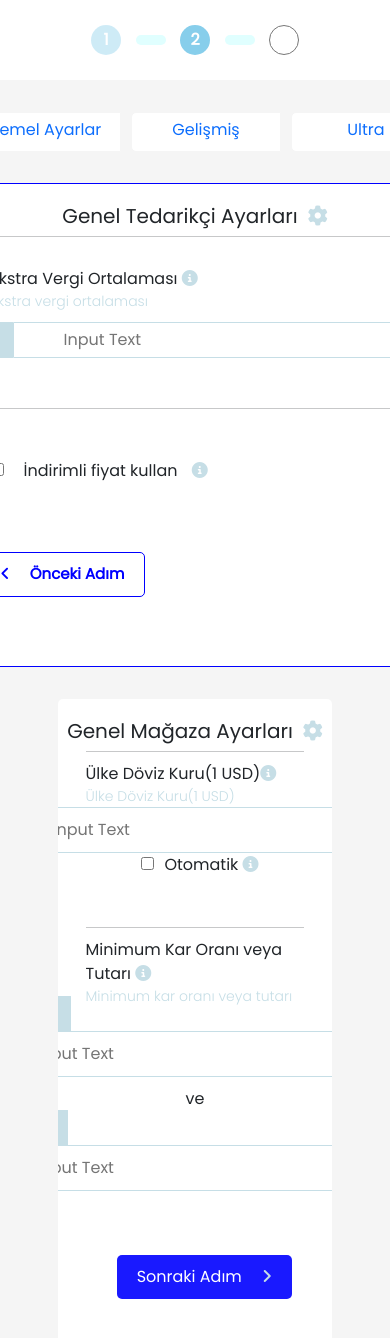
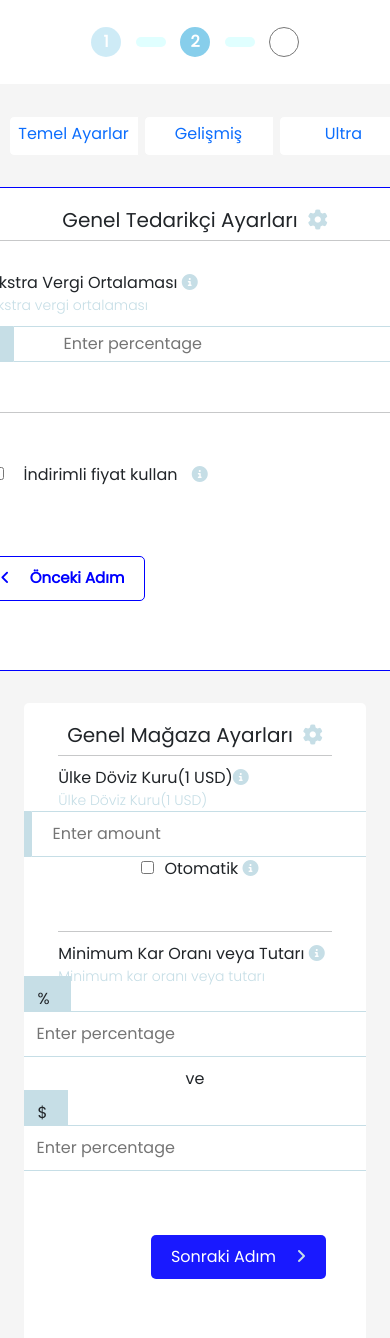
Before and after one commit to berkerkls/vue-practice, a Vue app: page /firststep in a window 390 px wide. Shown: the top 1338 px of the page. Built offline with nearby package versions, Linux system fonts and the light colour scheme.

Commit message:
last arrangements

```diff
--- a/package.json
+++ b/package.json
@@ -12,6 +12,9 @@
     "@fortawesome/free-regular-svg-icons": "^6.2.0",
     "@fortawesome/free-solid-svg-icons": "^6.2.0",
     "@fortawesome/vue-fontawesome": "^3.0.1",
+    "@vuelidate/core": "^2.0.0",
+    "@vuelidate/validators": "^2.0.0",
+    "bootstrap": "^5.2.1",
     "bootstrap-select": "^1.13.18",
     "core-js": "^3.8.3",
     "vue": "^3.2.13",
--- a/src/components/GeneralSettings.vue
+++ b/src/components/GeneralSettings.vue
@@ -13,7 +13,7 @@
                 <div class="input">
                     <div class="dollar-input">
                         <span class="dollar">$</span>
-                        <input type="text" placeholder="Input Text">
+                        <input type="number" placeholder="Enter amount">
                         <span class="also">veya</span>
                     </div>
                     <div class="automatic">
@@ -27,12 +27,12 @@
                     <div class="inputs">
                         <div class="percentage-side">
                             <span class="d-sign">%</span>
-                            <input type="text" placeholder="Input Text">
+                            <input type="number" placeholder="Enter percentage">
                             <span class="and">ve</span>
                         </div>
                         <div class="dollar-side">
                             <span class="p-sign">$</span>
-                            <input type="text" placeholder="Input Text">
+                            <input type="number" placeholder="Enter percentage">
                         </div>
                     </div>
                 </div>
@@ -258,6 +258,12 @@
         margin-left: 20px;
     }
 
+    input::-webkit-outer-spin-button,
+    input::-webkit-inner-spin-button {
+        -webkit-appearance: none;
+        margin: 0;
+    }
+
     @media only screen and (max-width: 600px) {
   .sidebar {
    display: none;
@@ -267,9 +273,15 @@
     display: none;
   }
 
+  .settings {
+    width: 100%;
+    margin: 0;
+  }
+
   .general-settings{
     display: flex;
     flex-direction: column;
+
   }
 
     .general-settings .input {
--- a/src/components/UserSettings.vue
+++ b/src/components/UserSettings.vue
@@ -21,7 +21,7 @@
                 <p class="description">Ekstra vergi ortalaması</p>
                 <div class="input">
                     <span class="percentage">%</span>
-                    <input type="text" placeholder="Input Text">
+                    <input type="number" name="percentage" placeholder="Enter percentage">
                 </div>
                 <hr>
                 <div class="check-discount">
@@ -40,10 +40,23 @@
 </template>
 
 <script>
+import { useVuelidate } from '@vuelidate/core'
+import { required, between } from "@vuelidate/validators"
+
 export default {
     name: "UserSettings",
-    components: {
-        class:"user-settings"
+    setup: () => ({ v$: useVuelidate() }),
+    data() {
+        return {
+            percentage: 0
+        }
+    },
+    validations() {
+        return {
+            percentage : {
+                between: between(20, 90)
+            }
+        }
     }
 }
 </script>
@@ -53,6 +66,7 @@ export default {
         display: flex;
         flex: 1;
         margin-top: 2rem;
+        height: 80vh;
     }
 
     .sidebar {
@@ -162,6 +176,10 @@ export default {
         border-bottom-left-radius: 0;
     }
 
+    .general-settings .input input:focus {
+        outline: 0;
+    }
+
     .general-settings .check-discount {
         width: 80%;
         margin: auto;
@@ -210,6 +228,11 @@ export default {
     .button button i {
         margin-right: 20px;
     }
+    input::-webkit-outer-spin-button,
+    input::-webkit-inner-spin-button {
+        -webkit-appearance: none;
+        margin: 0;
+    }
 
     @media only screen and (max-width: 600px) {
   .sidebar .nav-link ul {
@@ -218,11 +241,12 @@ export default {
    align-items: center;
   }
   .sidebar .nav-link ul li  {
-    margin-right: 10px;
-    width: 150px;
+    margin-right: 5px;
+    width: 130px;
     height: 40px;
     border: 1px solid #f5f5f5;
   }
+
 
   .img-circle {
     display: none;
--- a/src/main.js
+++ b/src/main.js
@@ -1,5 +1,7 @@
 import { createApp } from 'vue'
 import App from './App.vue'
 import router from "./router/index"
+import Vuelidate from 'vuelidate'
 
-createApp(App).use(router).mount('#app')
+
+createApp(App).use(router, Vuelidate).mount('#app')
--- a/src/views/FirstStep.vue
+++ b/src/views/FirstStep.vue
@@ -44,7 +44,7 @@ header {
         align-items: center;
         background-color: #fff;
         color: #fff;
-        height: 80px;
+        height: 10vh;
     }
 
 .circle.selected {
@@ -116,6 +116,4 @@ header {
 }
 
 
-
-
 </style>
```
Also changed, not shown: 1 other file (tests, documents, lock files or other folders).
